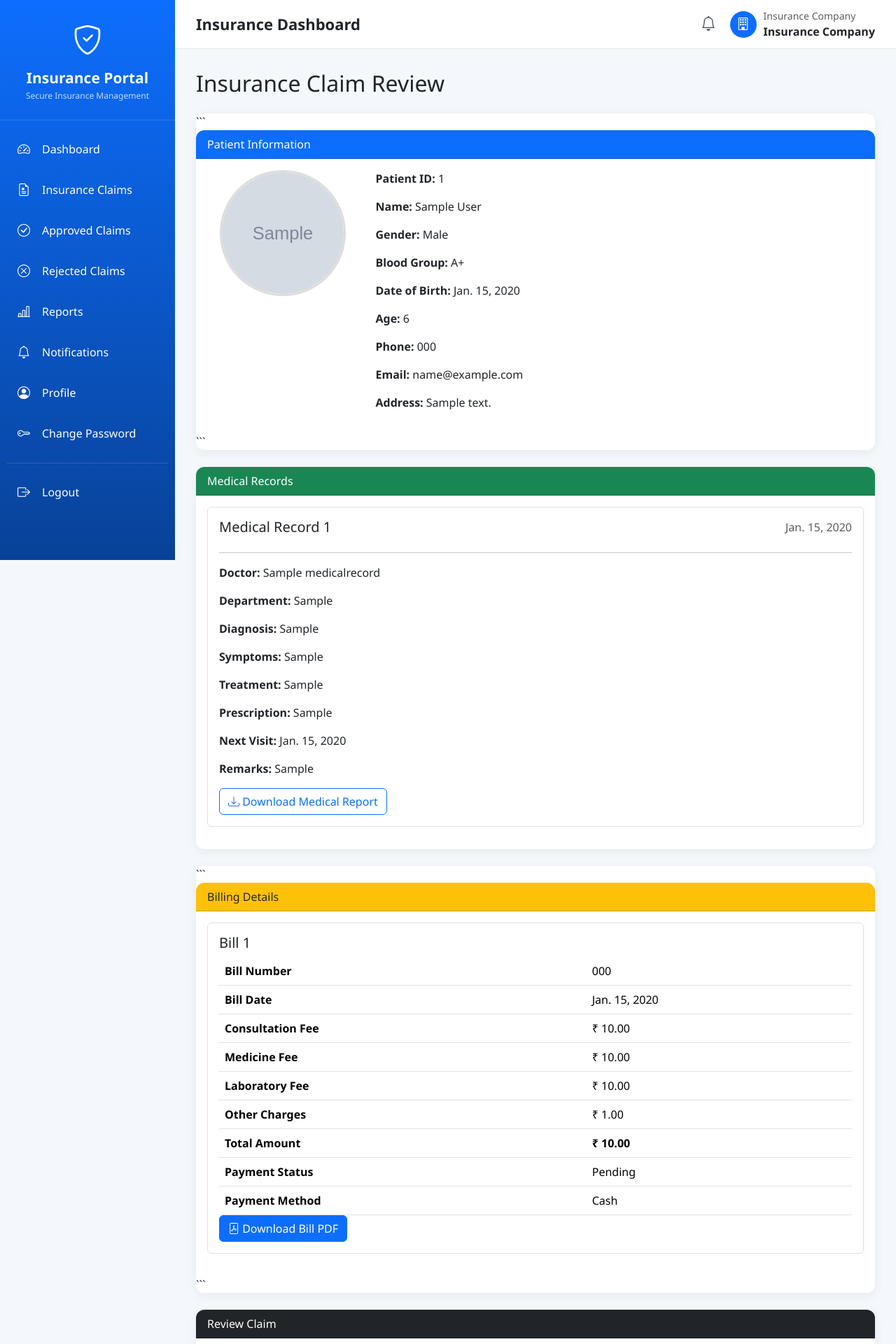
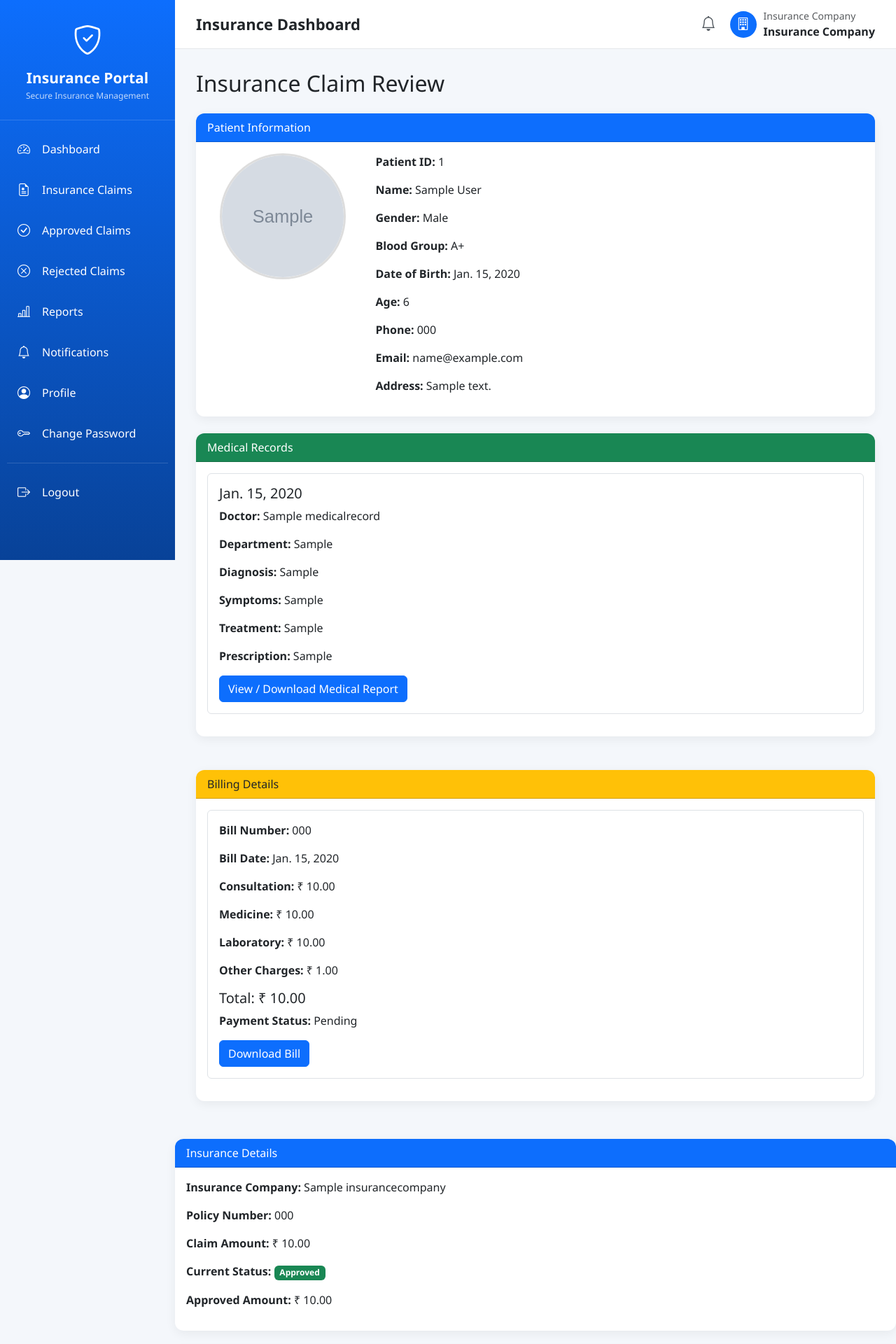
Before and after one commit to mohdaadil9867/SecurePatientManagementSystem, a Django app: page /patient/insurance/claims/1/ in a window 1280 px wide. Shown: the top 1920 px of the page at 70% size. Run offline with Django 5.2, Linux system fonts and the light colour scheme; a user stored in the database is signed in; tables that the repository leaves empty hold one stand-in row (values such as "Sample post"); grey boxes marked "Sample" are stand-in pictures.

Commit message:
Update patient system and add project documents

````diff
--- a/patient/templates/insurance/claim_detail.html
+++ b/patient/templates/insurance/claim_detail.html
@@ -19,7 +19,7 @@
 
 <div class="card shadow mb-4">
 
-```
+
 <div class="card-header bg-primary text-white">
     Patient Information
 </div>
@@ -122,7 +122,7 @@
     </div>
 
 </div>
-```
+
 
 </div>
 
@@ -136,30 +136,19 @@
 
 <div class="card shadow mb-4">
 
-
     <div class="card-header bg-success text-white">
         Medical Records
     </div>
 
     <div class="card-body">
 
-    {% if medical_records %}
-
         {% for record in medical_records %}
 
             <div class="border rounded p-3 mb-3">
 
-                <div class="d-flex justify-content-between">
                 <h5>
-                        Medical Record {{ forloop.counter }}
+                    {{ record.visit_date }}
                 </h5>
-
-                    <span class="text-muted">
-                        {{ record.visit_date }}
-                    </span>
-                </div>
-
-                <hr>
 
                 <p>
                     <strong>Doctor:</strong>
@@ -191,54 +180,29 @@
                     {{ record.prescription }}
                 </p>
 
-                {% if record.next_visit %}
-                    <p>
-                        <strong>Next Visit:</strong>
-                        {{ record.next_visit }}
-                    </p>
-                {% endif %}
-
-                {% if record.remarks %}
-                    <p>
-                        <strong>Remarks:</strong>
-                        {{ record.remarks }}
-                    </p>
-                {% endif %}
-
                 {% if record.medical_report %}
 
-                    <a
-                        href="{{ record.medical_report.url }}"
-                        class="btn btn-outline-primary"
+                    <a href="{{ record.medical_report.url }}"
                        target="_blank"
-                        download
-                    >
-                        <i class="bi bi-download"></i>
-                        Download Medical Report
+                       class="btn btn-primary">
+
+                        View / Download Medical Report
+
                     </a>
-
-                {% else %}
-
-                    <span class="text-muted">
-                        No medical document uploaded.
-                    </span>
 
                 {% endif %}
 
             </div>
 
-        {% endfor %}
-
-    {% else %}
+        {% empty %}
 
             <p class="text-muted">
                 No medical records available for this patient.
             </p>
 
-    {% endif %}
+        {% endfor %}
 
     </div>
-
 
 </div>
 
@@ -252,117 +216,146 @@
 
 <div class="card shadow mb-4">
 
-```
+
+
+
+</div><div class="card shadow mb-4">
+
     <div class="card-header bg-warning">
         Billing Details
     </div>
 
     <div class="card-body">
 
-    {% if bills %}
-
         {% for bill in bills %}
 
             <div class="border rounded p-3 mb-3">
 
+                <p>
+                    <strong>Bill Number:</strong>
+                    {{ bill.bill_number }}
+                </p>
+
+                <p>
+                    <strong>Bill Date:</strong>
+                    {{ bill.bill_date }}
+                </p>
+
+                <p>
+                    <strong>Consultation:</strong>
+                    ₹ {{ bill.consultation_fee }}
+                </p>
+
+                <p>
+                    <strong>Medicine:</strong>
+                    ₹ {{ bill.medicine_fee }}
+                </p>
+
+                <p>
+                    <strong>Laboratory:</strong>
+                    ₹ {{ bill.laboratory_fee }}
+                </p>
+
+                <p>
+                    <strong>Other Charges:</strong>
+                    ₹ {{ bill.other_charges }}
+                </p>
+
                 <h5>
-                    Bill {{ forloop.counter }}
+                    Total: ₹ {{ bill.total_amount }}
                 </h5>
 
-                <table class="table">
+                <p>
+                    <strong>Payment Status:</strong>
+                    {{ bill.payment_status }}
+                </p>
 
-                    <tr>
-                        <th>Bill Number</th>
-                        <td>
-                            {{ bill.bill_number }}
-                        </td>
-                    </tr>
+                <a href="{% url 'download_bill' bill.pk %}"
+                   class="btn btn-primary">
 
-                    <tr>
-                        <th>Bill Date</th>
-                        <td>
-                            {{ bill.bill_date }}
-                        </td>
-                    </tr>
+                    Download Bill
 
-                    <tr>
-                        <th>Consultation Fee</th>
-                        <td>
-                            ₹ {{ bill.consultation_fee }}
-                        </td>
-                    </tr>
-
-                    <tr>
-                        <th>Medicine Fee</th>
-                        <td>
-                            ₹ {{ bill.medicine_fee }}
-                        </td>
-                    </tr>
-
-                    <tr>
-                        <th>Laboratory Fee</th>
-                        <td>
-                            ₹ {{ bill.laboratory_fee }}
-                        </td>
-                    </tr>
-
-                    <tr>
-                        <th>Other Charges</th>
-                        <td>
-                            ₹ {{ bill.other_charges }}
-                        </td>
-                    </tr>
-
-                    <tr>
-                        <th>Total Amount</th>
-                        <td>
-                            <strong>
-                                ₹ {{ bill.total_amount }}
-                            </strong>
-                        </td>
-                    </tr>
-
-                    <tr>
-                        <th>Payment Status</th>
-                        <td>
-                            {{ bill.payment_status }}
-                        </td>
-                    </tr>
-
-                    <tr>
-                        <th>Payment Method</th>
-                        <td>
-                            {{ bill.payment_method }}
-                        </td>
-                    </tr>
-
-                </table>
-
-                <a
-                    href="{% url 'download_bill' bill.pk %}"
-                    class="btn btn-primary"
-                >
-                    <i class="bi bi-file-pdf"></i>
-                    Download Bill PDF
                 </a>
 
             </div>
 
-        {% endfor %}
-
-    {% else %}
+        {% empty %}
 
             <p class="text-muted">
                 No billing records available for this patient.
             </p>
 
-    {% endif %}
-
-</div>
-```
+        {% endfor %}
 
     </div>
 
+</div>
+
+
+</div>
+
+<div class="card shadow mb-4">
+
+    <div class="card-header bg-primary text-white">
+        Insurance Details
+    </div>
+
+    <div class="card-body">
+
+        <p>
+            <strong>Insurance Company:</strong>
+            {{ claim.insurance_company.company_name }}
+        </p>
+
+        <p>
+            <strong>Policy Number:</strong>
+            {{ claim.policy_number }}
+        </p>
+
+        <p>
+            <strong>Claim Amount:</strong>
+            ₹ {{ claim.claim_amount }}
+        </p>
+
+        <p>
+            <strong>Current Status:</strong>
+
+            {% if claim.claim_status == "Approved" %}
+
+                <span class="badge bg-success">
+                    Approved
+                </span>
+
+            {% elif claim.claim_status == "Rejected" %}
+
+                <span class="badge bg-danger">
+                    Rejected
+                </span>
+
+            {% elif claim.claim_status == "Under Review" %}
+
+                <span class="badge bg-info">
+                    Under Review
+                </span>
+
+            {% else %}
+
+                <span class="badge bg-warning text-dark">
+                    Pending
+                </span>
+
+            {% endif %}
+
+        </p>
+
+        <p>
+            <strong>Approved Amount:</strong>
+            ₹ {{ claim.approved_amount }}
+        </p>
+
+    </div>
+
+</div>
 
 
 
@@ -411,7 +404,7 @@
 
 <div class="mb-3">
 
-```
+
 <label
     for="policy_number"
     class="form-label fw-semibold"
@@ -428,7 +421,7 @@
     placeholder="Enter policy number"
     required
 >
-```
+
 
 </div>
 
--- a/patient/views.py
+++ b/patient/views.py
@@ -135,8 +135,7 @@
 
 def patient_login(request):
 
-    if request.user.is_authenticated:
-        return redirect("patient_dashboard")
+
 
     if request.method == "POST":
 
@@ -155,21 +154,38 @@
 
             return redirect("patient_dashboard")
 
-        else:
-
-            return render(
-                request,
-                "patient/login.html",
-                {
-                    "error": "Invalid Username or Password"
-                }
-            )
+
 
     return render(
         request,
         "patient/login.html"
     )
-
+@login_required
+def patient_insurance_claims(request):
+
+    patient = get_object_or_404(
+        Patient,
+        user=request.user,
+        status=True
+    )
+
+    claims = InsuranceClaim.objects.filter(
+        patient=patient,
+        status=True
+    ).select_related(
+        "insurance_company",
+        "medical_record",
+        "bill"
+    )
+
+    return render(
+        request,
+        "patient/insurance_claims.html",
+        {
+            "patient": patient,
+            "claims": claims,
+        }
+    )
 
 @login_required
 def patient_dashboard(request):
@@ -600,40 +616,30 @@
 
 @login_required
 def patient_claims(request):
-
     patient = get_object_or_404(
-    Patient,
-    user=request.user
-)
-
-    claims = InsuranceClaim.objects.filter(
-        patient=patient
+        Patient,
+        user=request.user
+    )
+
+    claims = InsuranceClaim.objects.select_related(
+        "insurance_company",
+        "medical_record",
+        "bill"
+    ).filter(
+        patient=patient,
+        status=True
     ).order_by("-created_at")
 
-    total_claims = claims.count()
-
-    pending = claims.filter(
-        claim_status="Pending"
-    ).count()
-
-    approved = claims.filter(
-        claim_status="Approved"
-    ).count()
-
-    rejected = claims.filter(
-        claim_status="Rejected"
-    ).count()
-
     return render(
         request,
         "patient/claims.html",
         {
             "claims": claims,
-            "total_claims": total_claims,
-            "pending": pending,
-            "approved": approved,
-            "rejected": rejected,
-        },
+            "total_claims": claims.count(),
+            "pending": claims.filter(claim_status="Pending").count(),
+            "approved": claims.filter(claim_status="Approved").count(),
+            "rejected": claims.filter(claim_status="Rejected").count(),
+        }
     )
 @login_required
 def change_password(request):
@@ -679,8 +685,7 @@
 
 def insurance_login(request):
 
-    if request.user.is_authenticated:
-        return redirect("insurance_dashboard")
+
 
     if request.method == "POST":
 
@@ -702,15 +707,7 @@
 
                 return redirect("insurance_dashboard")
 
-            else:
-
-                return render(
-                    request,
-                    "insurance/login.html",
-                    {
-                        "error": "You are not authorized to access the Insurance Portal."
-                    }
-                )
+
 
         return render(
             request,
@@ -871,7 +868,7 @@
 @login_required
 def insurance_claim_detail(request, pk):
 
-    insurance_company = get_object_or_404(
+    company = get_object_or_404(
         InsuranceCompany,
         user=request.user,
         status=True
@@ -880,43 +877,61 @@
     claim = get_object_or_404(
         InsuranceClaim.objects.select_related(
             "patient",
+            "medical_record",
             "bill",
-            "medical_record",
             "insurance_company"
         ),
         pk=pk,
-        insurance_company=insurance_company
-    )
-
-    patient = claim.patient
-
-    medical_records = (
-        MedicalRecord.objects
-        .filter(
-            patient=patient,
-            status=True
-        )
-        .order_by("-visit_date")
-    )
-
-    bills = (
-        Billing.objects
-        .filter(
-            medical_record__patient=patient
-        )
-        .select_related("medical_record")
-        .order_by("-bill_date")
-    )
+        insurance_company=company
+    )
+
+    medical_records = MedicalRecord.objects.filter(
+        patient=claim.patient,
+        status=True
+    ).order_by("-visit_date")
+
+    bills = Billing.objects.filter(
+        medical_record__patient=claim.patient
+    ).order_by("-bill_date")
+
+    if request.method == "POST":
+
+        claim.claim_status = request.POST.get(
+            "claim_status"
+        )
+
+        claim.approved_amount = (
+            request.POST.get("approved_amount") or 0
+        )
+
+        claim.remarks = request.POST.get(
+            "remarks",
+            ""
+        )
+
+        claim.save()
+
+        messages.success(
+            request,
+            "Claim decision updated successfully."
+        )
+
+        return redirect(
+            "insurance_claim_detail",
+            pk=claim.pk
+        )
 
     return render(
         request,
         "insurance/claim_detail.html",
         {
             "claim": claim,
-            "patient": patient,
-            "insurance_company": insurance_company,
+            "patient": claim.patient,
+            "medical_record": claim.medical_record,
             "medical_records": medical_records,
+            "bill": claim.bill,
             "bills": bills,
+            "insurance_company": company,
         }
     )
 @login_required
@@ -1239,9 +1254,7 @@
 
 def billing_login(request):
 
-    if request.user.is_authenticated:
-
-        return redirect("billing_dashboard")
+
 
 
     if request.method == "POST":
@@ -2212,8 +2225,7 @@
 
 def doctor_login(request):
 
-    if request.user.is_authenticated:
-        return redirect("doctor_dashboard")
+
 
     if request.method == "POST":
 
@@ -2627,8 +2639,7 @@
     )
 def hospital_login(request):
 
-    if request.user.is_authenticated:
-        return redirect("hospital_dashboard")
+
 
     if request.method == "POST":
 
````
Also changed, not shown: media/insurance_documents/Adil_-cert.jpeg (added), media/patient_photos/images_1_eFRMKJL.jpg (added), 4 other files. Lines whose indentation alone changed are shown as unchanged.
